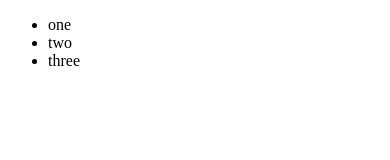
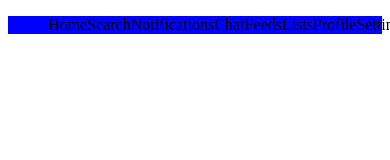
Before and after one commit to tristansamuk/vanilla-sky, a website built with Vite: page index.html in a window 390 px wide. Built offline with nearby package versions, Linux system fonts and the light colour scheme.

Commit message:
Refactor navigation, change template class names, split into desktop and mobile navigation components

```diff
--- a/index.html
+++ b/index.html
@@ -8,10 +8,10 @@
   </head>
   <script type="module" src="/src/app.ts" defer></script>
 
-  <template id="navigation-main">
-    <nav class="navigation">
-      <ul class="navigation__list">
-        <li class="navigation__item"></li>
+  <template id="nav-desktop-template">
+    <nav class="nav-desktop">
+      <ul class="nav-desktop__list">
+        <li class="nav-desktop__item"></li>
       </ul>
     </nav>
   </template>
--- a/src/app.ts
+++ b/src/app.ts
@@ -1,3 +1,3 @@
-import { Navigation } from './components/navigation/navigation';
+import { NavigationDesktop } from './components/navigation/navigation';
 
-new Navigation();
+new NavigationDesktop();
--- a/src/components/navigation/navigation.css
+++ b/src/components/navigation/navigation.css
@@ -1,33 +1,33 @@
-.nav {
+.nav-desktop {
   background-color: blue;
 }
-.nav__list {
+.nav-desktop__list {
   display: flex;
 }
-.nav__item {
+.nav-desktop__item {
   display: flex;
 }
 
 /* @media (min-width: 800px) {
-  .nav {
+.nav-desktop {
+  background-color: blue;
+}
+.nav-desktop__list {
   display: flex;
 }
-  .nav__list {
-    display: flex;
-  }
-  .nav__item {
+.nav-desktop__item {
   display: flex;
 }
 }
 
 @media (min-width: 1300px) {
-  .nav {
+.nav-desktop {
+  background-color: blue;
+}
+.nav-desktop__list {
   display: flex;
 }
-  .nav__list {
-    display: flex;
-  }
-  .nav__item {
+.nav-desktop__item {
   display: flex;
 }
 } */
--- a/src/components/navigation/navigation.ts
+++ b/src/components/navigation/navigation.ts
@@ -1,40 +1,41 @@
 import './navigation.css';
 import { navigationMain } from '../../constants/constants';
 
-export class Navigation {
+export class NavigationDesktop {
   private templateEl: HTMLTemplateElement;
   private hostEl: HTMLElement;
   private navEl: HTMLElement;
   private ulEl: HTMLUListElement;
   private listItemEl: HTMLLIElement;
 
-  constructor(templateElId = 'navigation-main', hostElId = 'app') {
+  constructor(templateElId = 'nav-desktop-template', hostElId = 'app') {
     this.templateEl = document.getElementById(
       templateElId
     ) as HTMLTemplateElement;
+
     this.hostEl = document.getElementById(hostElId) as HTMLDivElement;
 
     const templateContent = document.importNode(this.templateEl.content, true);
 
-    this.navEl = templateContent.querySelector('.navigation') as HTMLElement;
+    this.navEl = templateContent.querySelector('.nav-desktop') as HTMLElement;
 
     this.ulEl = templateContent.querySelector(
-      '.navigation__list'
+      '.nav-desktop__list'
     ) as HTMLUListElement;
 
     this.listItemEl = templateContent.querySelector(
-      '.navigation__item'
+      '.nav-desktop__item'
     ) as HTMLLIElement;
 
     this.render();
   }
+
   private render() {
-    const test = ['one', 'two', 'three'];
     this.ulEl.innerHTML = '';
 
-    test.map((item) => {
+    Object.entries(navigationMain).forEach(([_key, value]) => {
       const navItem = this.listItemEl.cloneNode(true);
-      navItem.textContent = item;
+      navItem.textContent = value;
       this.ulEl.appendChild(navItem);
     });
 
--- a/src/constants/constants.ts
+++ b/src/constants/constants.ts
@@ -19,13 +19,13 @@ export const inputs = {
 };
 
 export const navigationMain = {
+  home: 'Home',
+  search: 'Search',
+  notifications: 'Notifications',
   chat: 'Chat',
   feeds: 'Feeds',
-  home: 'Home',
   lists: 'Lists',
-  notifications: 'Notifications',
   profile: 'Profile',
-  search: 'Search',
   settings: 'Settings',
 };
 
```
Lines whose indentation alone changed are shown as unchanged.
